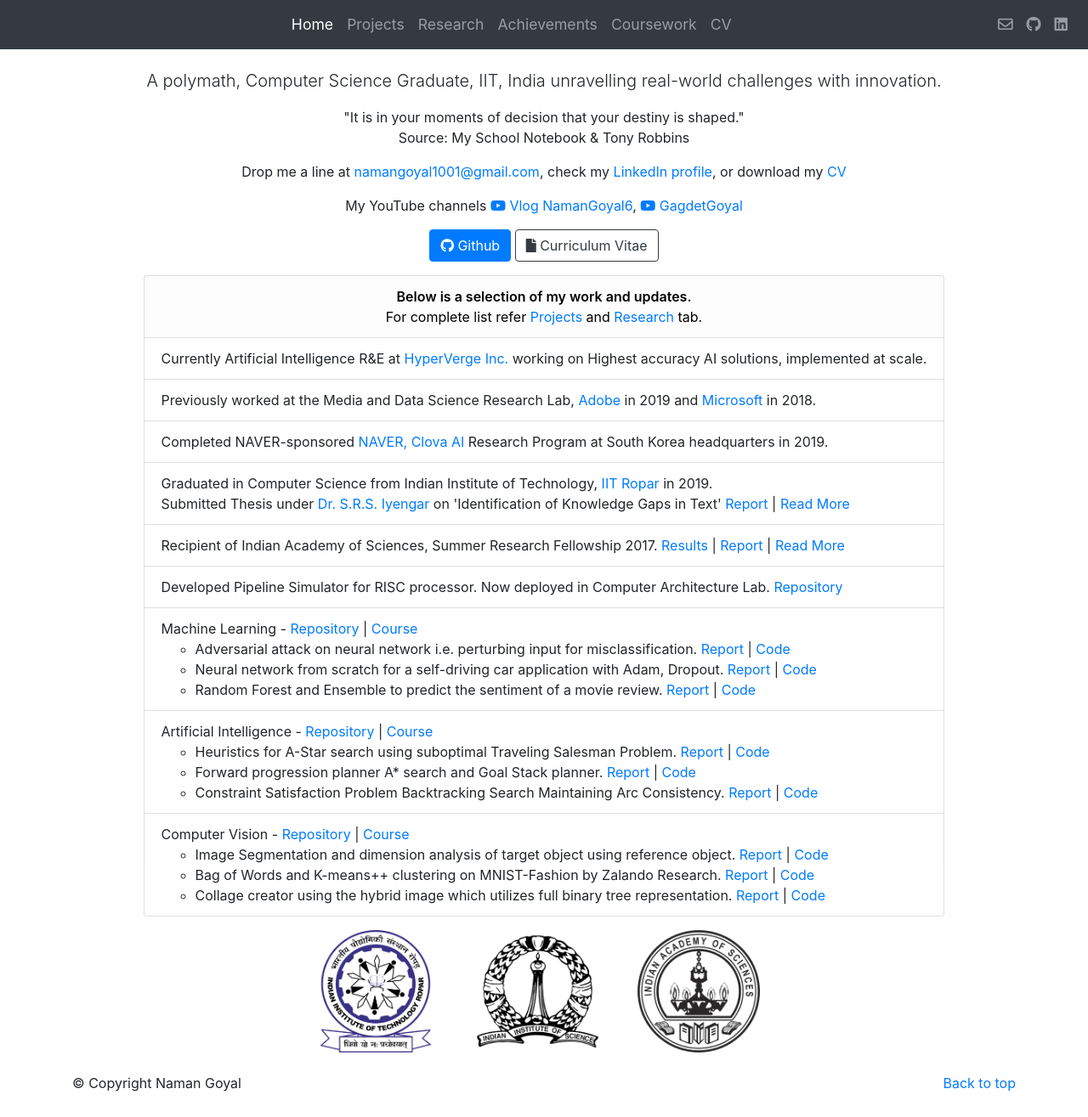
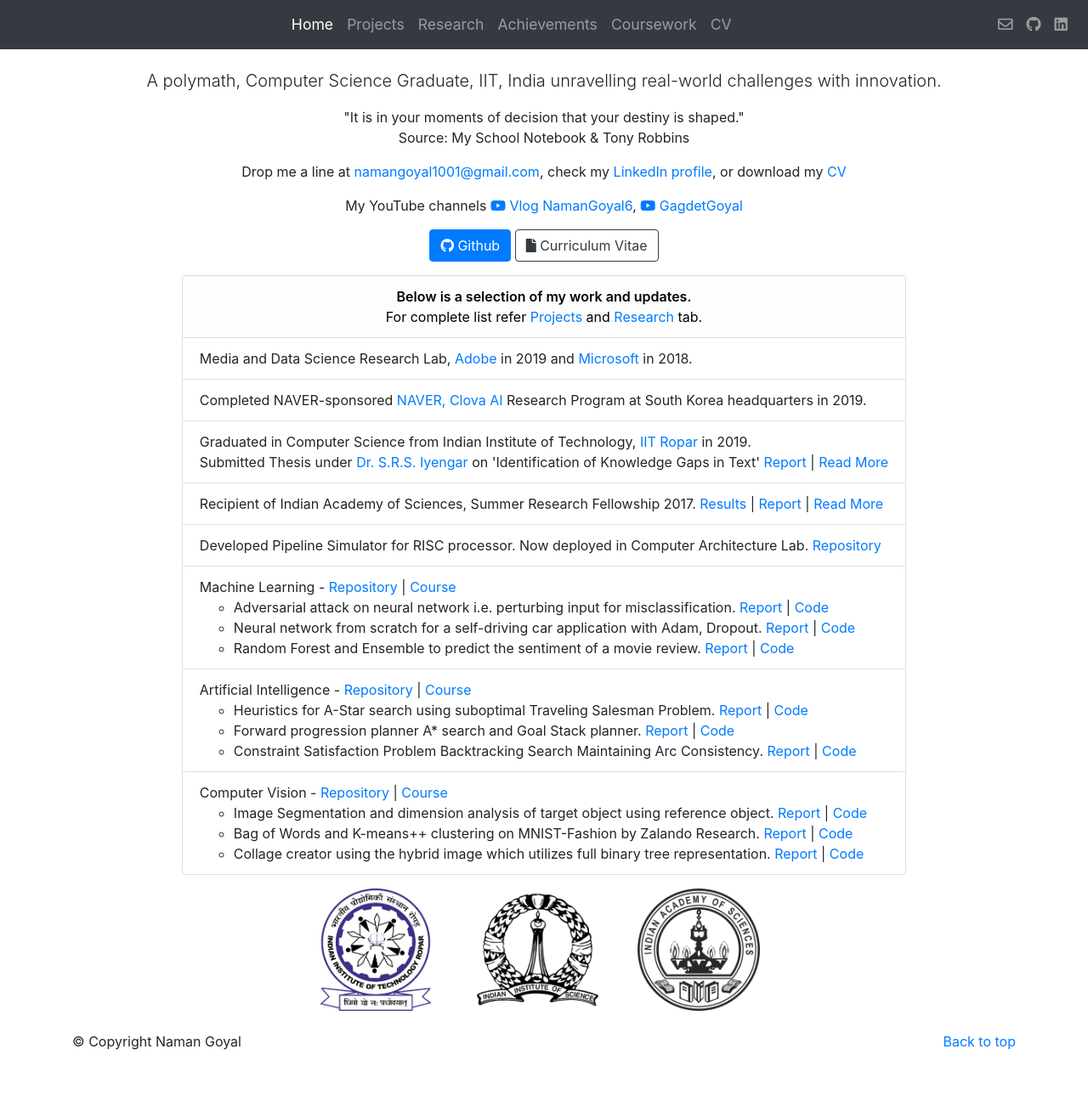
Before and after one commit to thenamangoyal/thenamangoyal.github.io, a Jekyll site: the page built from index.html, in a window 1280 px wide and 1315 px high. Shown: the whole window at 85% size. Built offline with Jekyll 4.4.1, drawn with Linux system fonts in a browser that asks for light colours; nearby versions of some CDN libraries.

Commit message:
Update index.html

```diff
--- a/index.html
+++ b/index.html
@@ -46,10 +46,10 @@ layout: bootstrap
                 For complete list refer <a target="_blank" href="/projects">Projects</a> and <a target="_blank"
                     href="/research">Research</a> tab.
             </li>
-            <li class="list-group-item">Currently Artificial Intelligence R&E at <a target="_blank" href="https://hyperverge.co">HyperVerge
+<!--             <li class="list-group-item">Currently Artificial Intelligence R&E at <a target="_blank" href="https://hyperverge.co">HyperVerge
                     Inc.</a> working on Highest accuracy AI solutions, implemented at scale.
-            </li>
-            <li class="list-group-item">Previously worked at the Media and Data Science Research Lab, <a
+            </li> -->
+            <li class="list-group-item">Media and Data Science Research Lab, <a
                     target="_blank" href="https://wwww.adobe.com/">Adobe</a> in 2019 and <a target="_blank"
                     href="https://wwww.microsoft.com/">Microsoft</a> in 2018.
             </li>
```
